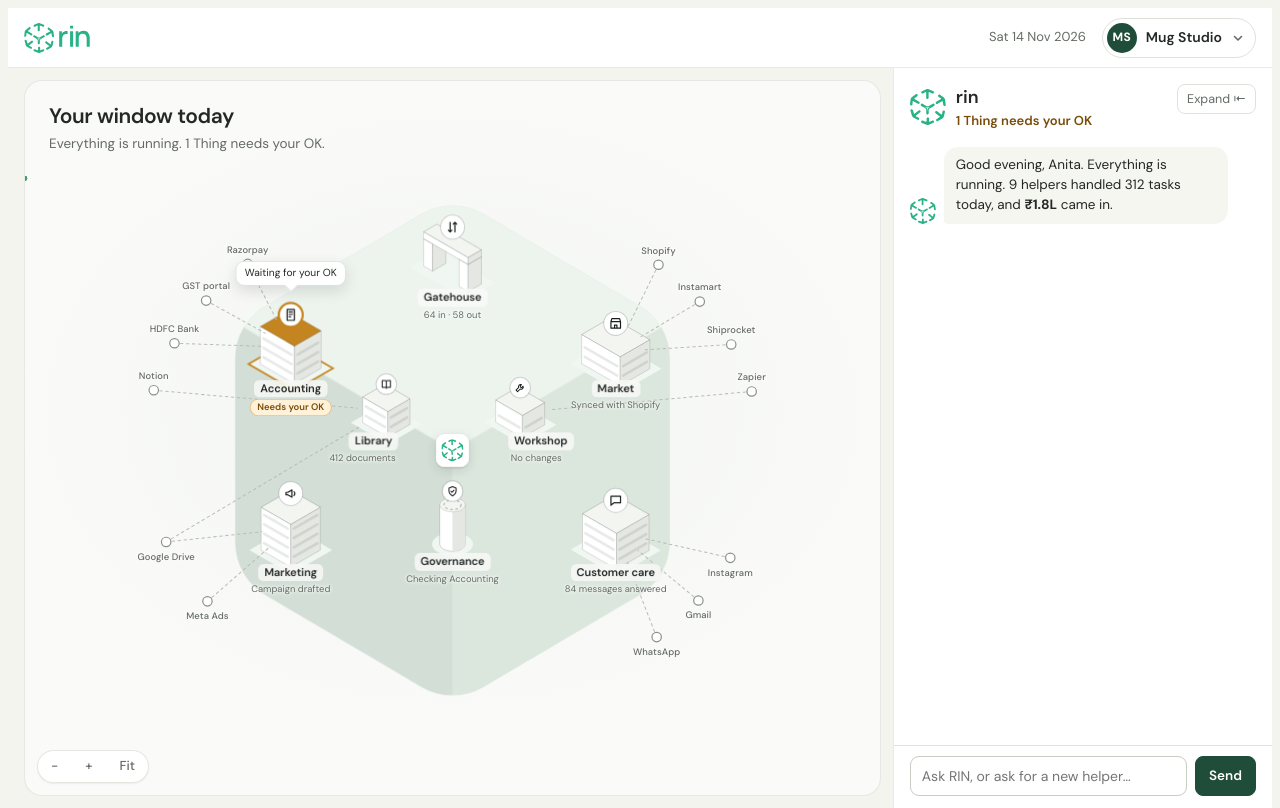
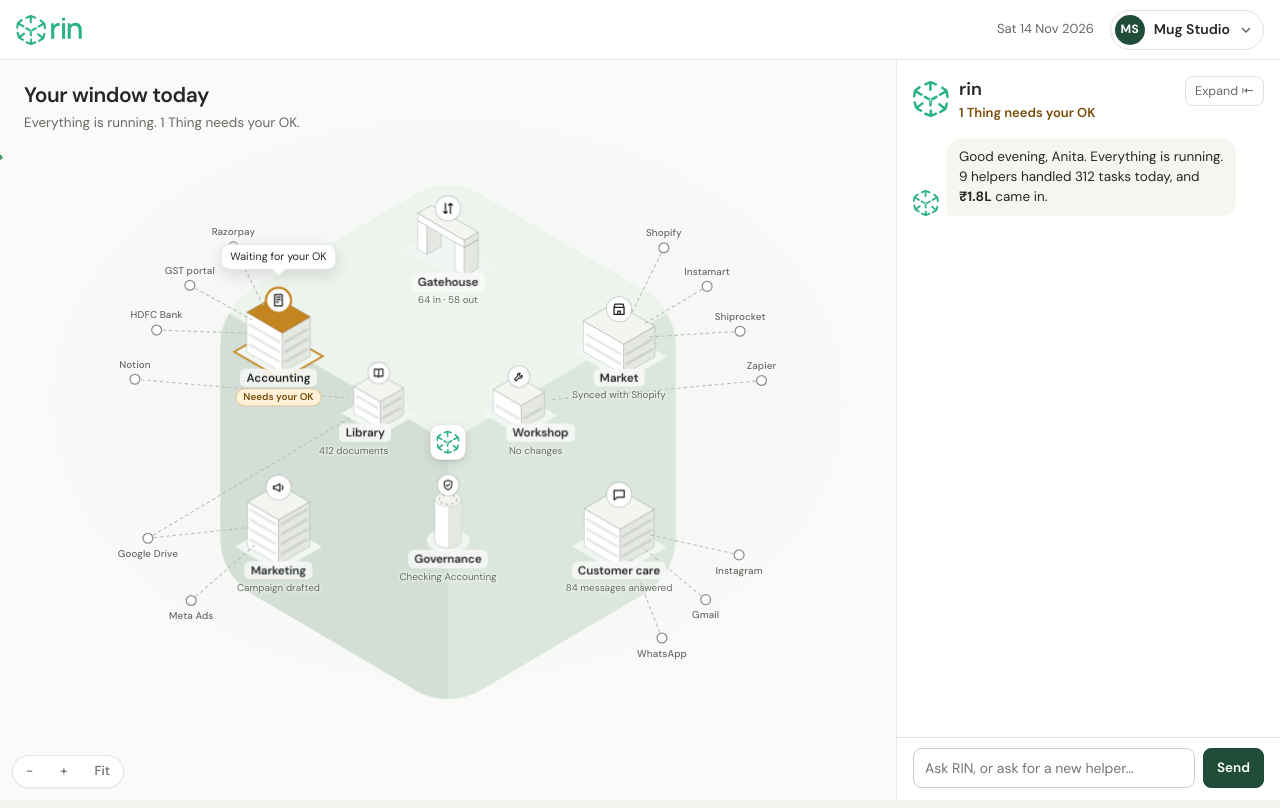
Before and after one commit to uxMary/rin-concept, a plain HTML site: page index.html in a window 1280 px wide. Drawn offline with Linux system fonts and the light colour scheme.

Commit message:
Remove margins around the map
Co-Authored-By: Claude Opus 5.5 <noreply@anthropic.com>
Claude-Session: https://claude.ai/code/session_018RxUvxZaxUmJNBK3QAZXPa

```diff
--- a/index.html
+++ b/index.html
@@ -482,6 +482,11 @@ svg .ln.ext{display:none}
 .connframe{position:absolute;left:0;top:0;width:1000px;height:640px;border:0;pointer-events:none;z-index:2;background:transparent;color-scheme:light}
 .tower .rf2{stroke:rgba(20,28,24,.25)}
 
+/* 20 Nov (Joseph): no margins around the map; it fills its column edge to edge */
+html,body{margin:0}
+.mapcol{padding:0!important}
+.map{border:0!important;border-radius:0!important}
+.mock{display:none}
 /* 20 Nov (Joel): no white box behind the rin mark in the chat */
 .rinav,.rinav.sm{background:none!important;border:0!important;padding:0!important;border-radius:0!important}
 </style>
```
